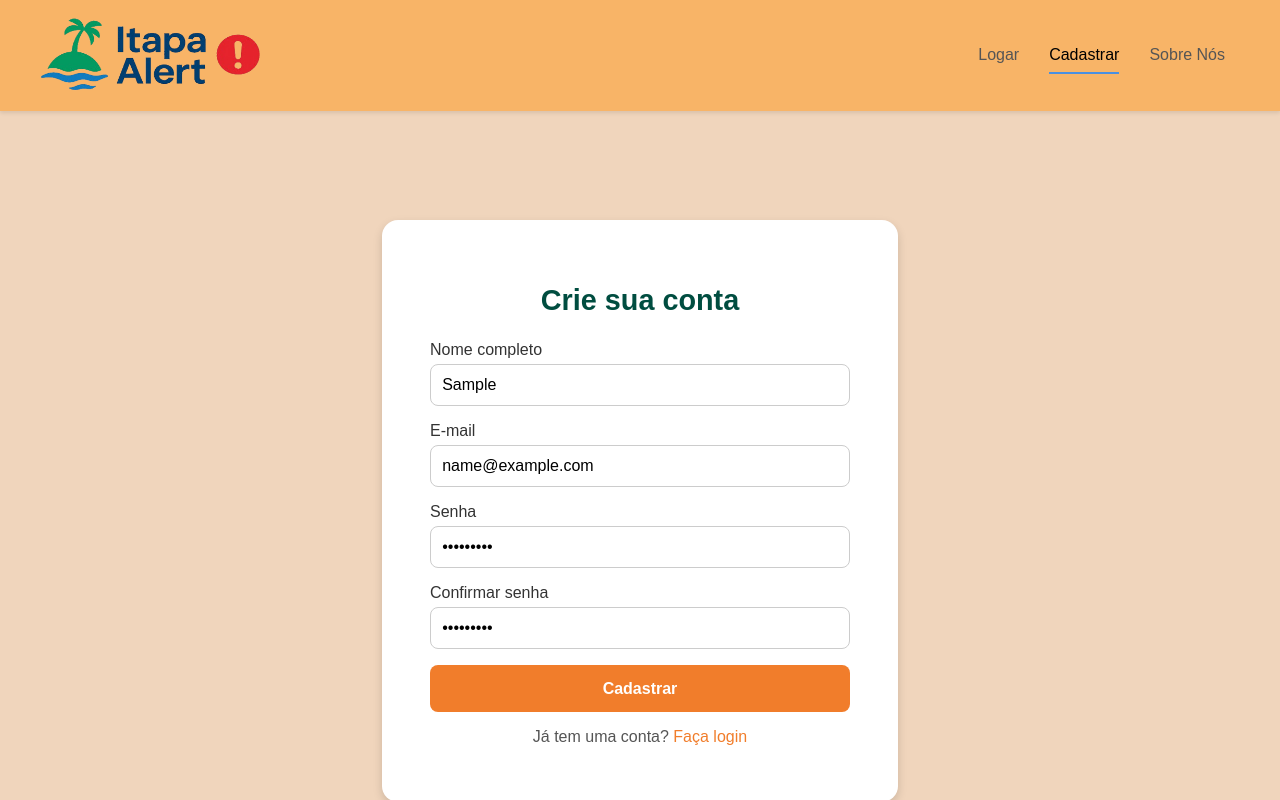
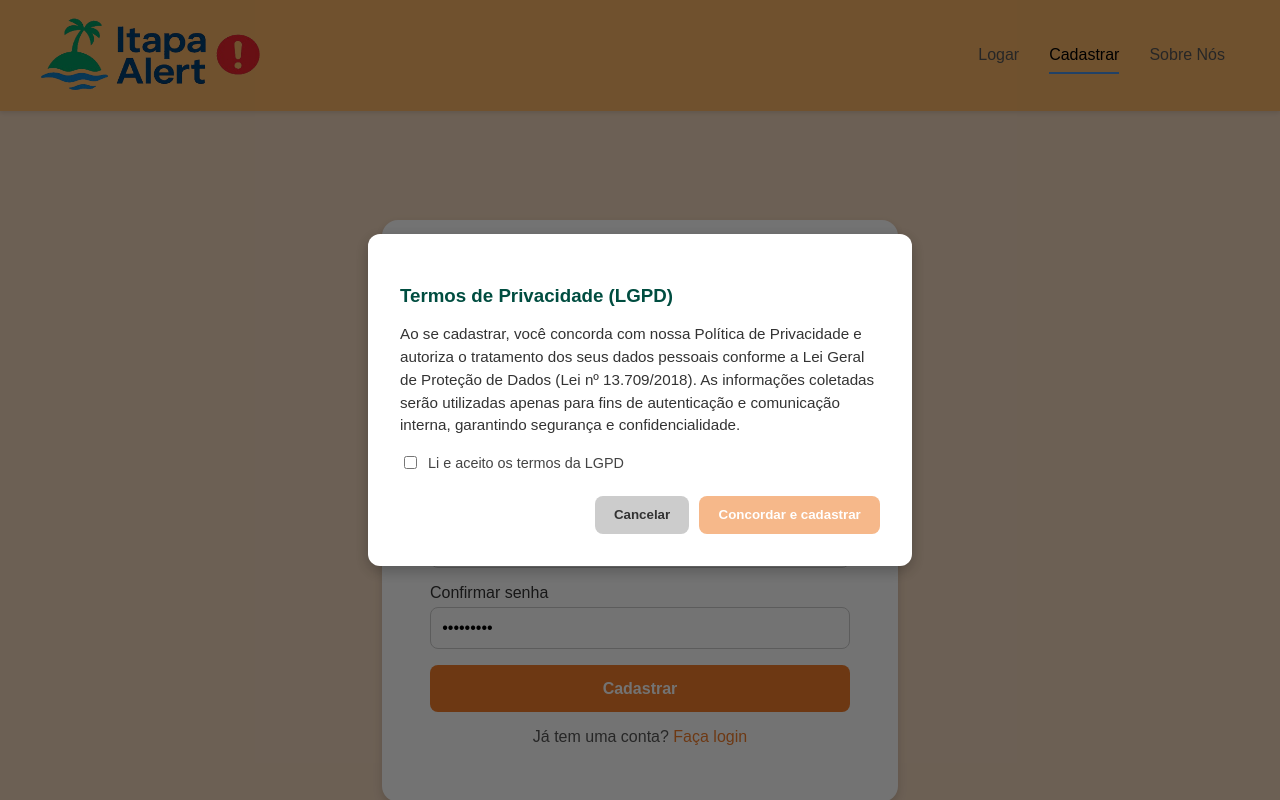
Before and after one commit to EmyBatista21/itapalert, an Angular app: page /cadastro in a window 1280 px wide. Both pictures are taken after typing "Sample", "name@example.com", "Sample123", "Sample123" into the empty fields and a click on the button "Cadastrar". Shown: the top 800 px of the page. Built offline with nearby package versions, Linux system fonts and the light colour scheme.

Commit message:
Adicionando termos lgpd

```diff
--- a/src/app/pages/cadastro/cadastro.css
+++ b/src/app/pages/cadastro/cadastro.css
@@ -86,3 +86,85 @@
 .link:hover {
   text-decoration: underline;
 }
+
+/* ===================== */
+/* 🌐 MODAL LGPD */
+/* ===================== */
+.modal-overlay {
+  position: fixed;
+  inset: 0;
+  background-color: rgba(0, 0, 0, 0.55);
+  display: flex;
+  justify-content: center;
+  align-items: center;
+  z-index: 2000;
+}
+
+.modal-content {
+  background-color: #fff;
+  padding: 2rem;
+  border-radius: 12px;
+  max-width: 480px;
+  text-align: left;
+  box-shadow: 0 5px 15px rgba(0, 0, 0, 0.25);
+}
+
+.modal-content h3 {
+  color: #004d40;
+  margin-bottom: 1rem;
+}
+
+.modal-content p {
+  color: #333;
+  font-size: 0.95rem;
+  margin-bottom: 1rem;
+  line-height: 1.5;
+}
+
+.checkbox-label {
+  display: flex;
+  align-items: center;
+  gap: 8px;
+  font-size: 0.9rem;
+  color: #444;
+  margin-bottom: 1.5rem;
+}
+
+.modal-buttons {
+  display: flex;
+  justify-content: flex-end;
+  gap: 10px;
+}
+
+.btn-cancel,
+.btn-accept {
+  border: none;
+  border-radius: 8px;
+  padding: 0.7rem 1.2rem;
+  font-weight: 600;
+  cursor: pointer;
+  transition: 0.3s;
+}
+
+.btn-cancel {
+  background-color: #ccc;
+  color: #333;
+}
+
+.btn-cancel:hover {
+  background-color: #bbb;
+}
+
+.btn-accept {
+  background-color: #f17d2b;
+  color: #fff;
+}
+
+.btn-accept:disabled {
+  background-color: #f6b88a;
+  cursor: not-allowed;
+}
+
+.btn-accept:hover:not(:disabled) {
+  background-color: #e46d12;
+}
--- a/src/app/pages/cadastro/cadastro.html
+++ b/src/app/pages/cadastro/cadastro.html
@@ -2,7 +2,7 @@
   <div class="register-card">
     <h2 class="title">Crie sua conta</h2>
 
-      <form (ngSubmit)="onSubmit(registerForm)" #registerForm="ngForm">
+    <form (ngSubmit)="openLGPDModal(registerForm)" #registerForm="ngForm">
       <div class="form-group">
         <label for="name">Nome completo</label>
         <input
@@ -60,3 +60,32 @@
     </form>
   </div>
 </div>
+
+<!-- 🌐 Modal LGPD -->
+<div class="modal-overlay" *ngIf="showLGPD">
+  <div class="modal-content">
+    <h3>Termos de Privacidade (LGPD)</h3>
+    <p>
+      Ao se cadastrar, você concorda com nossa Política de Privacidade e autoriza
+      o tratamento dos seus dados pessoais conforme a Lei Geral de Proteção de Dados (Lei nº 13.709/2018).
+      As informações coletadas serão utilizadas apenas para fins de autenticação
+      e comunicação interna, garantindo segurança e confidencialidade.
+    </p>
+
+    <label class="checkbox-label">
+      <input type="checkbox" [(ngModel)]="acceptedLGPD" name="acceptedLGPD" />
+      Li e aceito os termos da LGPD
+    </label>
+
+    <div class="modal-buttons">
+      <button class="btn-cancel" (click)="closeLGPDModal()">Cancelar</button>
+      <button
+        class="btn-accept"
+        [disabled]="!acceptedLGPD"
+        (click)="confirmLGPD(registerForm)"
+      >
+        Concordar e cadastrar
+      </button>
+    </div>
+  </div>
+</div>
--- a/src/app/pages/cadastro/cadastro.ts
+++ b/src/app/pages/cadastro/cadastro.ts
@@ -3,15 +3,38 @@ import { Component } from '@angular/core';
 import { FormsModule, NgForm } from '@angular/forms';
 
 @Component({
-  imports: [FormsModule],
   selector: 'app-cadastro',
+  standalone: true,
+  imports: [CommonModule, FormsModule],
   templateUrl: './cadastro.html',
   styleUrls: ['./cadastro.css'],
 })
 export class Cadastro {
-  onSubmit(form: NgForm) {
+  showLGPD = false;
+  acceptedLGPD = false;
+
+  // Abre o modal antes de enviar o cadastro
+  openLGPDModal(form: NgForm) {
     if (form.valid) {
+      this.showLGPD = true;
+    } else {
+      alert('Preencha todos os campos obrigatórios antes de prosseguir.');
+    }
+  }
+
+  // Fecha o modal sem enviar
+  closeLGPDModal() {
+    this.showLGPD = false;
+    this.acceptedLGPD = false;
+  }
+
+  // Confirma LGPD e envia o cadastro
+  confirmLGPD(form: NgForm) {
+    if (this.acceptedLGPD) {
       console.log('Dados de cadastro:', form.value);
+      alert('Cadastro realizado com sucesso!');
+      this.closeLGPDModal();
+      form.resetForm();
     }
   }
 }
```
Lines whose indentation alone changed are shown as unchanged.
